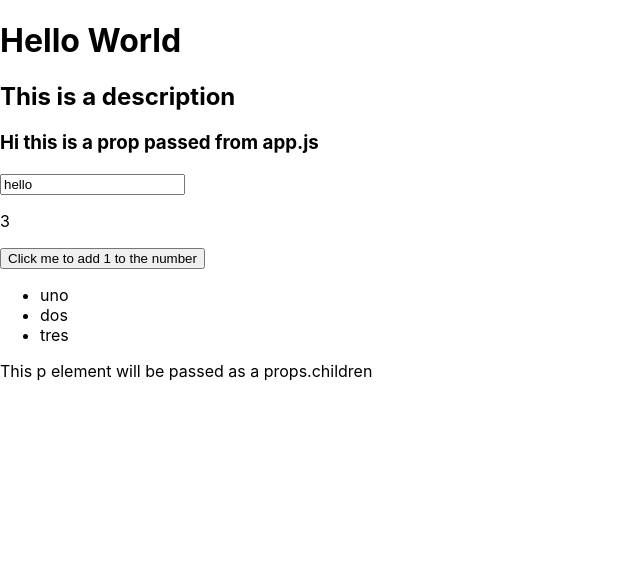
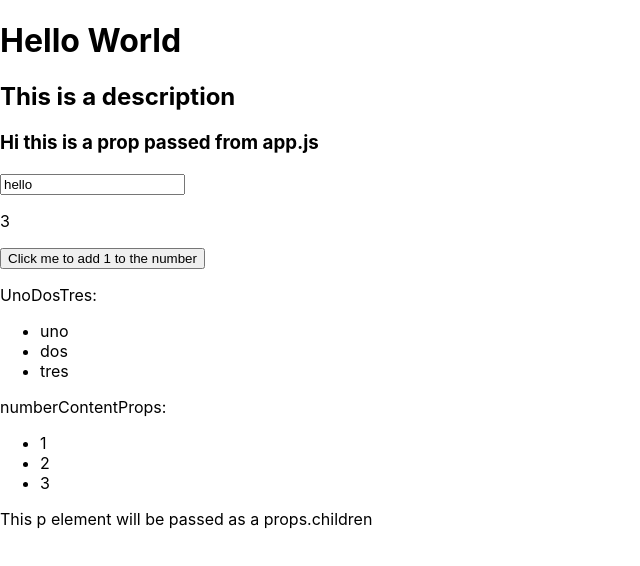
Before and after one commit to jrraymundo/react-sandbox, a React (Create React App) app: page / in a window 1280 px wide. Shown: the top 566 px of the page, without its empty margins (0-640 px from the left). Built offline with nearby package versions, Linux system fonts and the light colour scheme.

Commit message:
played with the code for practice, added/edited comments

```diff
--- a/src/components/List.js
+++ b/src/components/List.js
@@ -2,10 +2,19 @@ import React from 'react';
 
 const List = (props) => {
 
+	console.log(props)
 	const listContents = ['uno', 'dos', 'tres']
+	let theNumberContents = []
+
+	for(let key in props.numberContent) {
+		theNumberContents.push(props.numberContent[key])
+	}
+
+	console.log(theNumberContents)
 
 	return(
 		<div>
+			<p>UnoDosTres:</p>
 			<ul>
 				{
 					// Using map to render contents of an array in JSX
@@ -13,6 +22,13 @@ const List = (props) => {
 					listContents.map((value, index) => {
 						return <li key={index}>{value}</li>
 					})
+				}
+			</ul>
+
+			<p>numberContentProps:</p>
+			<ul>
+				{
+					theNumberContents.map((value, index) => <li key={index}>{value}</li>)
 				}
 			</ul>
 
--- a/src/components/Main.js
+++ b/src/components/Main.js
@@ -35,13 +35,17 @@ class Main extends React.Component {
 		}
 
 		numberHandler = (e) => {
-			let newNumber = parseInt(document.getElementById('theNumber').innerHTML) + 1
+			let newNumber = parseInt(document.querySelector('#theNumber').innerHTML) + 1
 			// let newNumber = this.state.numberContent.number3 + 1 // <- Alternative
 			this.setState({
 				numberContent: {
+					...this.state.numberContent,
 					number3: newNumber
 				}
 			})
+			// NOTE:
+			// Since we only want to reassign a value to number3 of numberContent state, we need to use spread operator for all its original contents FIRST
+			// And then assign the new state so that we avoid overwriting all of the properties of that state which we don't intend to touch
 		}
 	//
 
@@ -59,8 +63,12 @@ class Main extends React.Component {
 					numberGiven={this.state.numberContent.number3}
 				/>
 
-				{/* If you dont self-close the component, anything that you put between the opening and closing tag of the component will be sent as props.children */}
-				<List>
+				{/*
+					If you dont self-close the component, anything that you put between the opening and closing tag of the component will be sent as props.children
+				*/}
+				<List
+					numberContent = {this.state.numberContent}
+				>
 					<p>This p element will be passed as a props.children</p>
 				</List>
 			</div>
```
